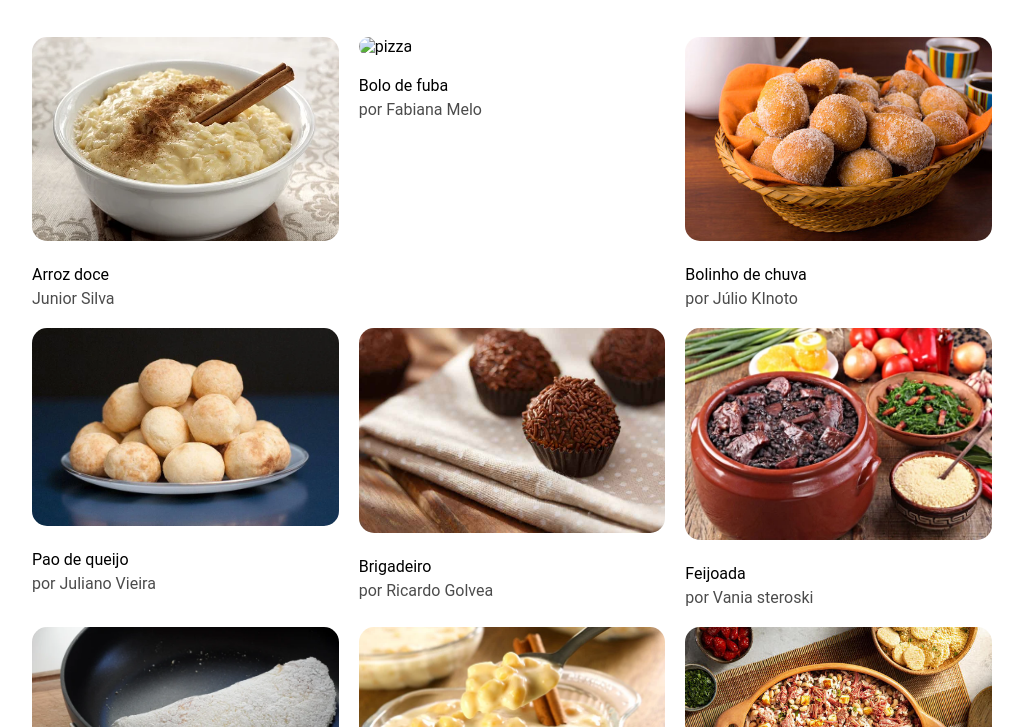
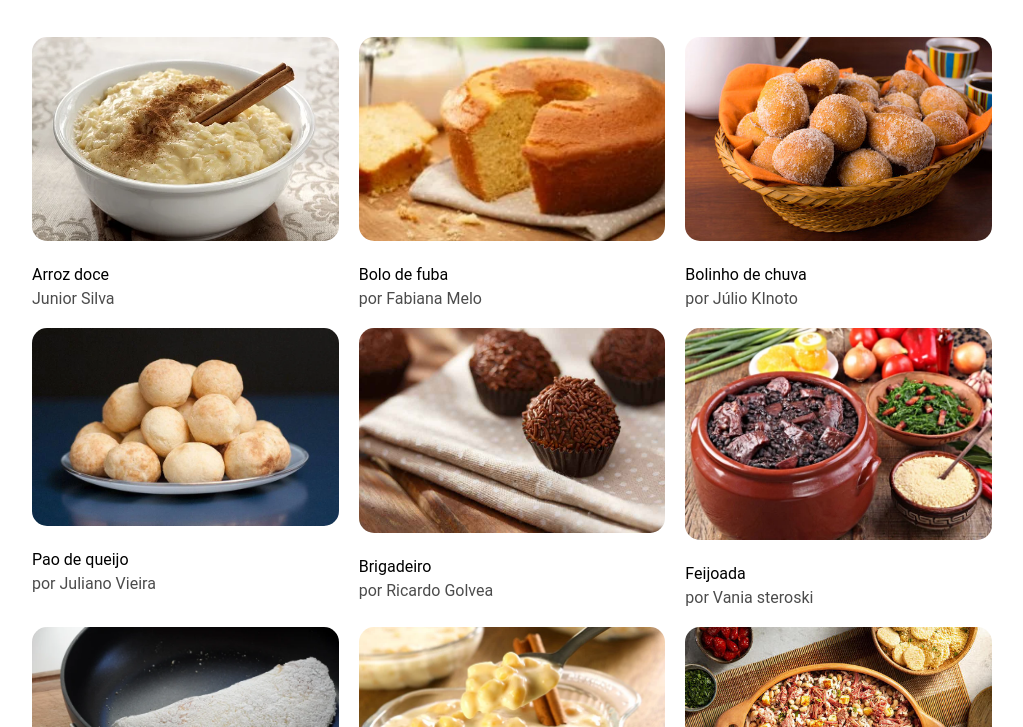
Before and after one commit to hiltohc/testesite, a plain HTML site: page receitas/brasileiras.html in a window 1280 px wide. Shown: the part 73-800 px from the top of the page, without its empty margins (128-1151 px from the left). Drawn offline with Linux system fonts and the light colour scheme; files whose address does not match are found by name; a web font is replaced by a local one.

Commit message:
Update brasileiras.html

```diff
--- a/receitas/brasileiras.html
+++ b/receitas/brasileiras.html
@@ -40,7 +40,7 @@
 
             <div class="card" id="pizza.png">
                 <div class="card__image-container">
-                    <img src="..images/brasileiras/bolo-de-fuba-300x200.webp" alt="pizza">
+                    <img src="../images/brasileiras/bolo-de-fuba-300x200.webp" alt="pizza">
                 </div>
 
                 <div class="card_content">
```
